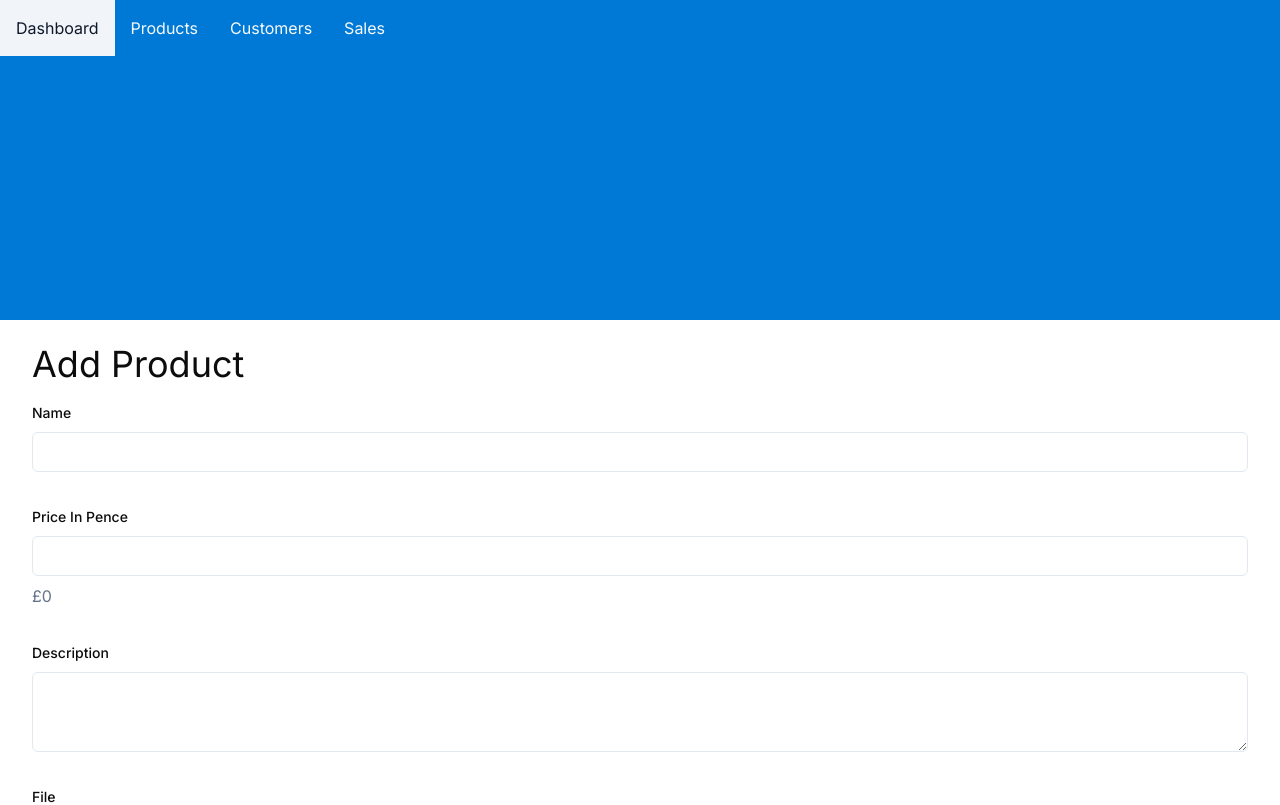
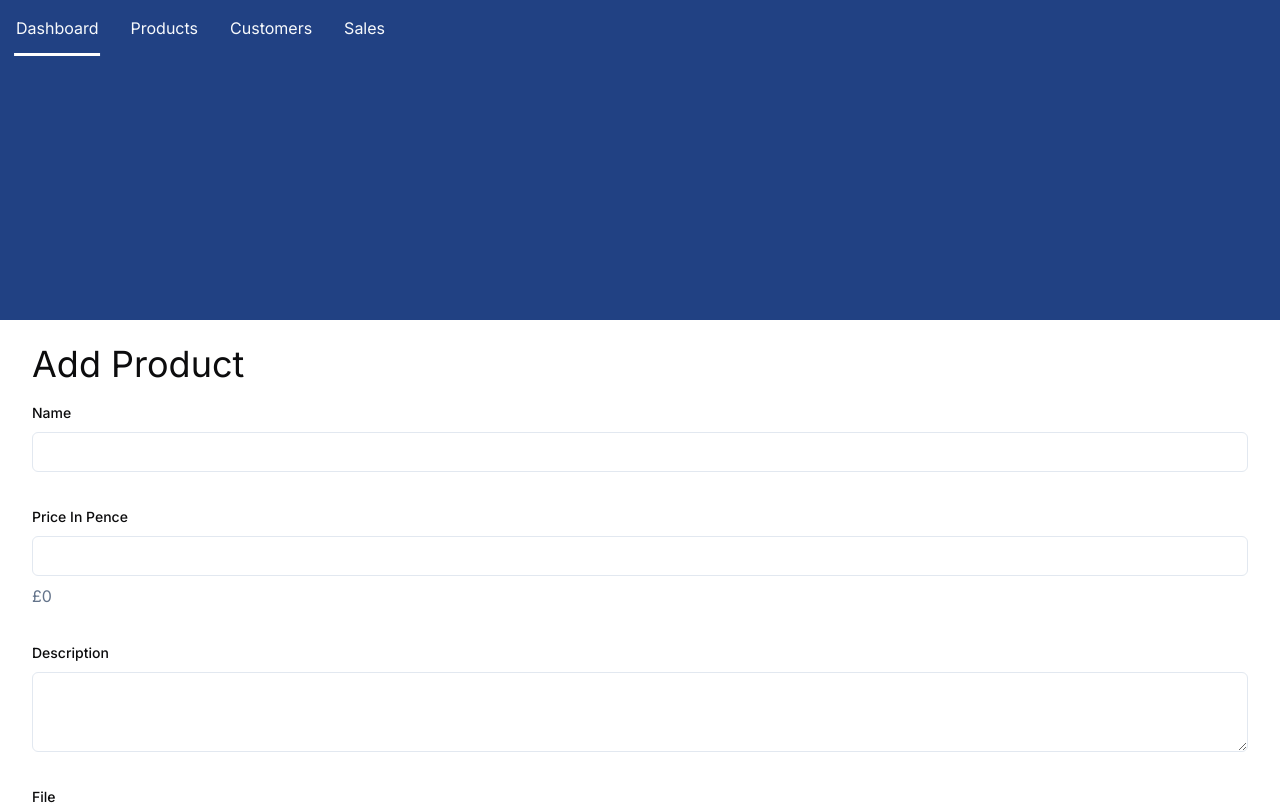
Before and after one commit to Chris-Mayes/ecommerce-template, a Next.js app: page /admin/products/new in a window 1280 px wide. Shown: the top 805 px of the page. Built offline with nearby package versions, Linux system fonts and the light colour scheme.

Commit message:
update nav links

```diff
--- a/src/app/globals.css
+++ b/src/app/globals.css
@@ -14,9 +14,11 @@
         --popover: 0 0% 100%;
         --popover-foreground: 222.2 84% 4.9%;
 
-        /* banner */
-        --primary: 206, 100%, 42%;
+        /* banner/buttons */
+        --primary: 220, 60%, 32%;
         --primary-foreground: 210 40% 98%;
+
+        --primary-hover: 206, 100%, 37%;
 
         --secondary: 210 40% 96.1%;
         --secondary-foreground: 222.2 47.4% 11.2%;
@@ -85,3 +87,22 @@
     align-items: flex-start;
     padding-top: 0;
 }
+
+/* Custom styles if needed */
+.nav-link::before {
+    content: "";
+    position: absolute;
+    bottom: 0;
+    left: 50%;
+    transform: translateX(-50%);
+    width: 0;
+    height: 3px; /* Thicker line */
+    background-color: white; /* White color */
+    transition: width 0.3s ease-in-out;
+}
+
+.nav-link:hover::before,
+.nav-link:focus-visible::before,
+.nav-link.active::before {
+    width: 75%; /* Doesn't extend fully to each end */
+}
--- a/src/components/Nav.tsx
+++ b/src/components/Nav.tsx
@@ -19,8 +19,8 @@ export function NavLink(props: Omit<ComponentProps<typeof Link>, "className">) {
         <Link
             {...props}
             className={cn(
-                "p-4 hover:bg-secondary hover:text-secondary-foreground focus-visible:bg-secondary focus-visible:text-secondary-foreground",
-                pathname === props.href && "bg-background text-foreground"
+                "relative p-4 before:absolute before:bottom-0 before:left-1/2 before:-translate-x-1/2 before:h-[3px] before:w-0 before:bg-white before:transition-all before:duration-300 before:ease-in-out hover:before:w-3/4",
+                pathname === props.href && "before:w-3/4"
             )}
         />
     );
--- a/src/components/ui/button.tsx
+++ b/src/components/ui/button.tsx
@@ -1,15 +1,16 @@
-import * as React from "react"
-import { Slot } from "@radix-ui/react-slot"
-import { cva, type VariantProps } from "class-variance-authority"
+import * as React from "react";
+import { Slot } from "@radix-ui/react-slot";
+import { cva, type VariantProps } from "class-variance-authority";
 
-import { cn } from "@/lib/utils"
+import { cn } from "@/lib/utils";
 
 const buttonVariants = cva(
     "inline-flex items-center justify-center whitespace-nowrap rounded-md text-sm font-medium ring-offset-background transition-colors focus-visible:outline-none focus-visible:ring-2 focus-visible:ring-ring focus-visible:ring-offset-2 disabled:pointer-events-none disabled:opacity-50",
     {
         variants: {
             variant: {
-        default: "bg-primary text-primary-foreground hover:bg-primary/90",
+                default:
+                    "bg-primary text-primary-foreground hover:bg-primary-hover",
                 destructive:
                     "bg-destructive text-destructive-foreground hover:bg-destructive/90",
                 outline:
@@ -31,26 +32,26 @@ const buttonVariants = cva(
             size: "default",
         },
     }
-)
+);
 
 export interface ButtonProps
     extends React.ButtonHTMLAttributes<HTMLButtonElement>,
         VariantProps<typeof buttonVariants> {
-  asChild?: boolean
+    asChild?: boolean;
 }
 
 const Button = React.forwardRef<HTMLButtonElement, ButtonProps>(
     ({ className, variant, size, asChild = false, ...props }, ref) => {
-    const Comp = asChild ? Slot : "button"
+        const Comp = asChild ? Slot : "button";
         return (
             <Comp
                 className={cn(buttonVariants({ variant, size, className }))}
                 ref={ref}
                 {...props}
             />
-    )
+        );
     }
-)
-Button.displayName = "Button"
+);
+Button.displayName = "Button";
 
-export { Button, buttonVariants }
+export { Button, buttonVariants };
--- a/tailwind.config.ts
+++ b/tailwind.config.ts
@@ -1,5 +1,5 @@
-import type { Config } from "tailwindcss"
-import { fontFamily } from "tailwindcss/defaultTheme"
+import type { Config } from "tailwindcss";
+import { fontFamily } from "tailwindcss/defaultTheme";
 
 const config = {
     darkMode: ["class"],
@@ -31,6 +31,7 @@ const config = {
                 primary: {
                     DEFAULT: "hsl(var(--primary))",
                     foreground: "hsl(var(--primary-foreground))",
+                    hover: "hsl(var(--primary-hover))",
                 },
                 secondary: {
                     DEFAULT: "hsl(var(--secondary))",
@@ -79,6 +80,6 @@ const config = {
         },
     },
     plugins: [require("tailwindcss-animate")],
-} satisfies Config
+} satisfies Config;
 
-export default config
+export default config;
```
Lines whose indentation alone changed are shown as unchanged.
